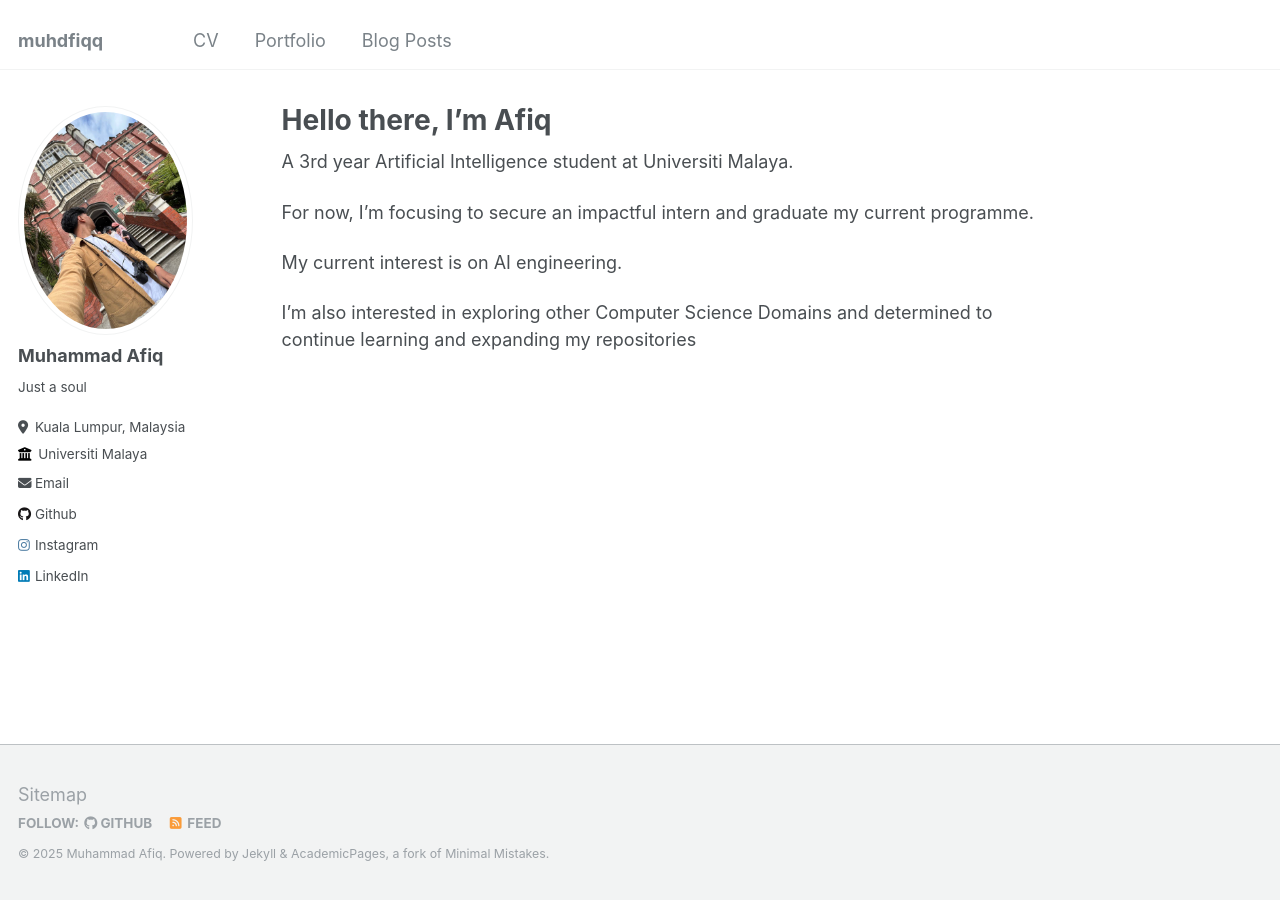
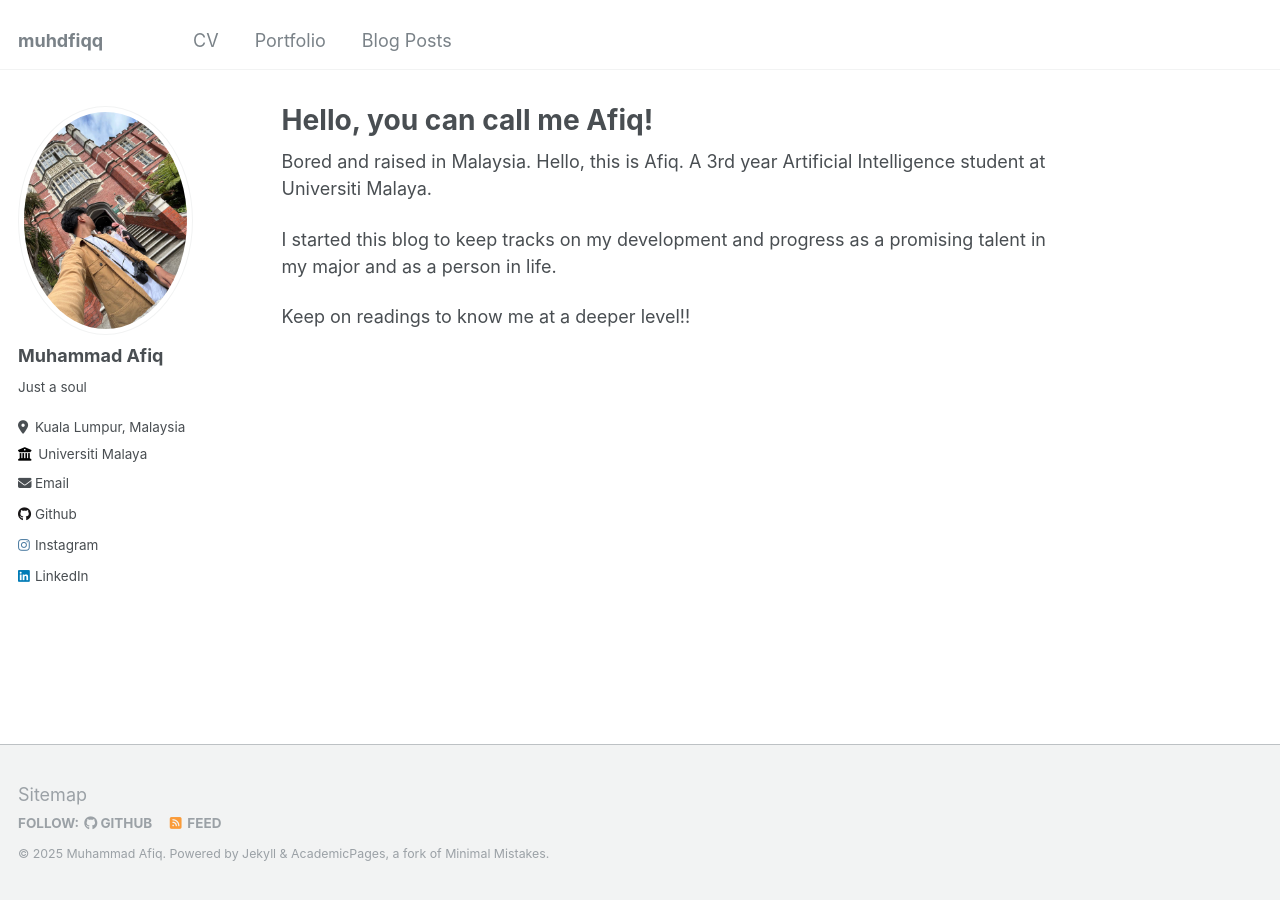
Before and after one commit to aiyyra/aiyyra.github.io, a Jekyll site: the page built from _pages/about.md, in a window 1280 px wide. Built offline with Jekyll 4.4.1, drawn with Linux system fonts in a browser that asks for light colours.

Commit message:
redo home pages greetings

```diff
--- a/_pages/about.md
+++ b/_pages/about.md
@@ -1,16 +1,15 @@
 ---
 permalink: /
-title: "Hello there, I'm Afiq"
+title: "Hello, you can call me Afiq!"
 author_profile: true
 redirect_from:
   - /about/
   - /about.html
 ---
 
-A 3rd year Artificial Intelligence student at Universiti Malaya.
+Bored and raised in Malaysia.
+Hello, this is Afiq. A 3rd year Artificial Intelligence student at Universiti Malaya.
 
-For now, I'm focusing to secure an impactful intern and graduate my current programme.
+I started this blog to keep tracks on my development and progress as a promising talent in my major and as a person in life.
 
-My current interest is on AI engineering.
-
-I'm also interested in exploring other Computer Science Domains and determined to continue learning and expanding my repositories
+Keep on readings to know me at a deeper level!!
```
Also changed, not shown: 1 other file.
